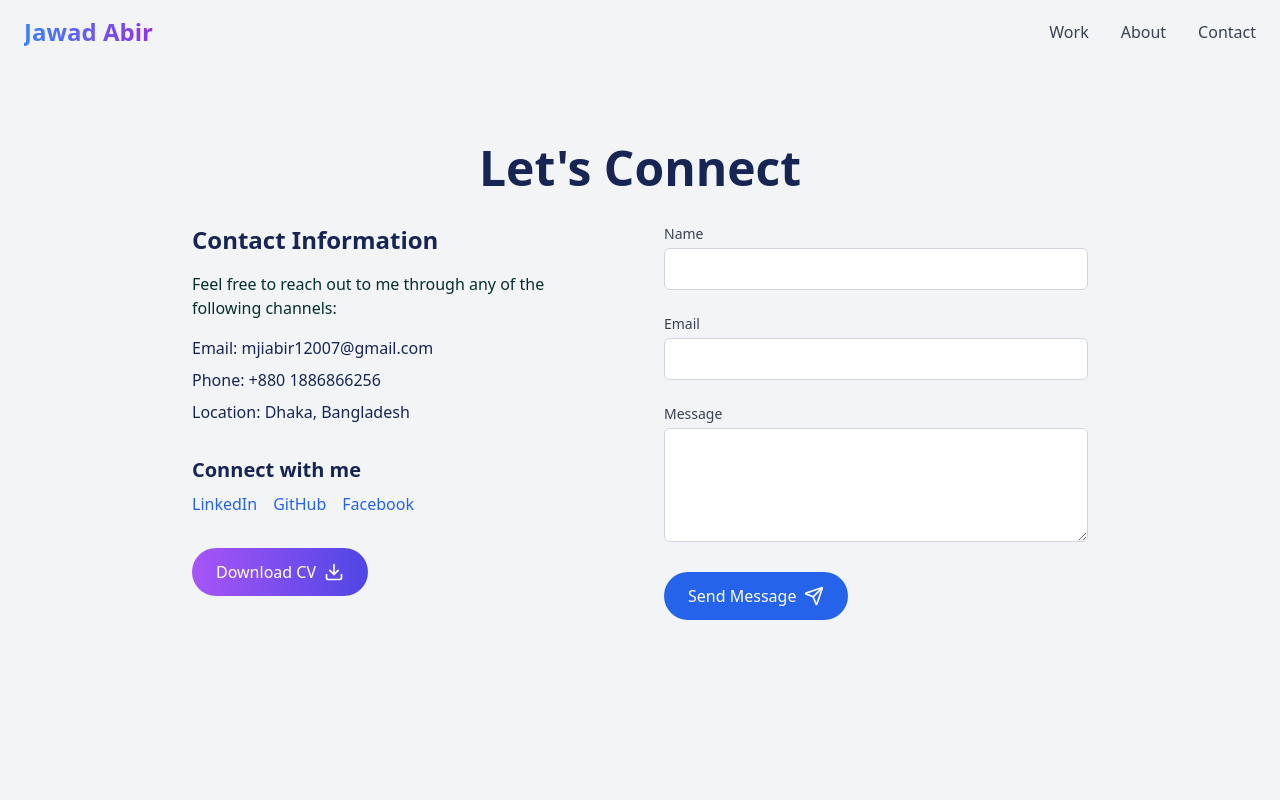
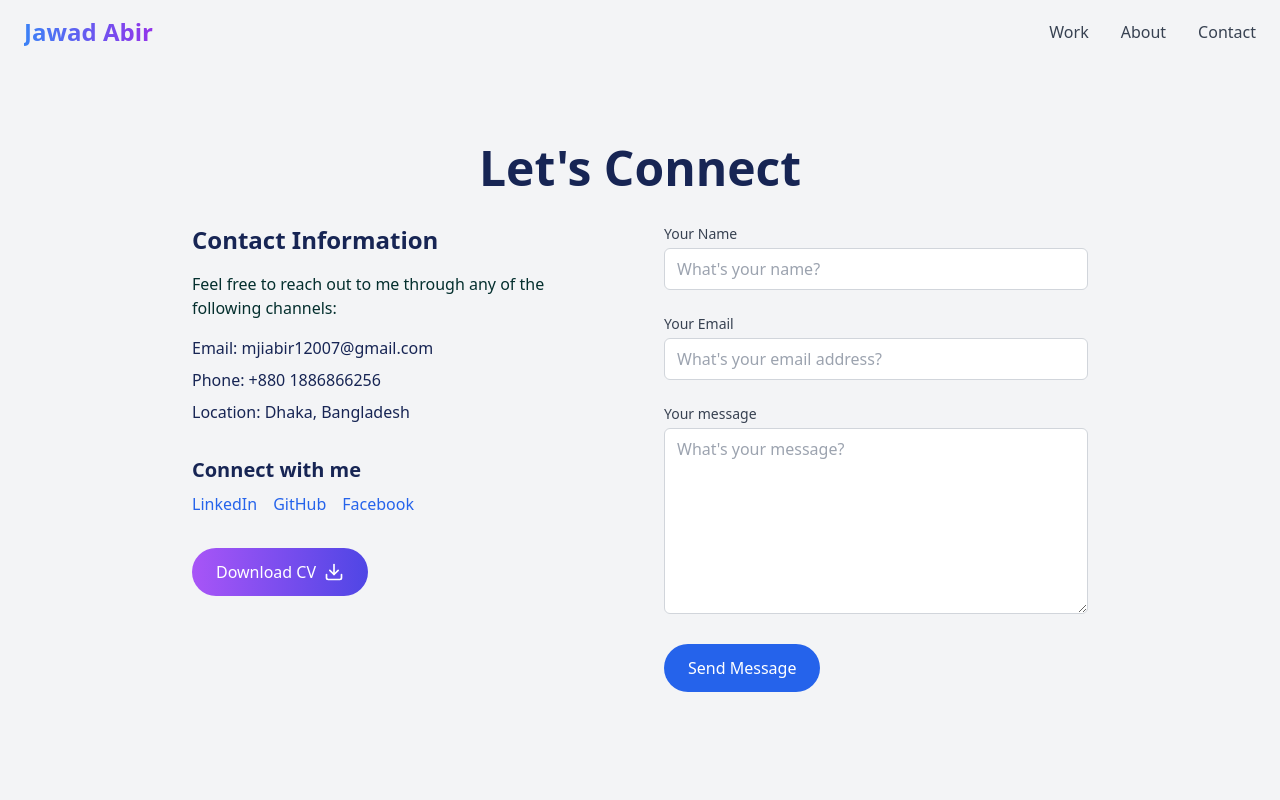
Before and after one commit to MJI-Abir/jawad-abir-portfolio, a Next.js app: page /contact in a window 1280 px wide. Shown: the top 800 px of the page. Built offline with nearby package versions, Linux system fonts and the light colour scheme.

Commit message:
implented the send_email functionality with EmailJS

```diff
--- a/package.json
+++ b/package.json
@@ -9,6 +9,7 @@
     "lint": "next lint"
   },
   "dependencies": {
+    "@emailjs/browser": "^4.4.1",
     "framer-motion": "^11.11.7",
     "lucide-react": "^0.451.0",
     "next": "14.2.15",
--- /dev/null
+++ b/src/app/components/LoadingSpinner.tsx
@@ -0,0 +1,11 @@
+import React from "react";
+
+const LoadingSpinner = () => {
+  return (
+    <div className="fixed inset-0 flex items-center justify-center bg-black bg-opacity-50 z-50">
+      <div className="animate-spin rounded-full h-32 w-32 border-t-2 border-b-2 border-white"></div>
+    </div>
+  );
+};
+
+export default LoadingSpinner;
--- a/src/app/contact/page.tsx
+++ b/src/app/contact/page.tsx
@@ -1,28 +1,65 @@
 "use client";
 
+import React, { useState } from "react";
+import emailjs from "@emailjs/browser";
+import LoadingSpinner from "../components/LoadingSpinner";
 import { motion } from "framer-motion";
-import { useState } from "react";
-import { Send, Download } from "lucide-react";
+import { Download } from "lucide-react";
 
+const Contact = () => {
+  const [form, setForm] = useState({
+    name: "",
+    email: "",
+    message: "",
+  });
+  const [loading, setLoading] = useState(false);
+  const [success, setSuccess] = useState(false);
+  const [error, setError] = useState<string | null>("");
 
-export default function Contact() {
-  const [name, setName] = useState("");
-  const [email, setEmail] = useState("");
-  const [message, setMessage] = useState("");
-
-  const handleSubmit = (e: React.FormEvent) => {
-    e.preventDefault();
-    // Handle form submission here
-    console.log({ name, email, message });
+  const handleChange = (e: { target: { name: any; value: any } }) => {
+    const { name, value } = e.target;
+    setForm({ ...form, [name]: value });
   };
 
   const handleDownloadCV = () => {
-    const link = document.createElement("a");
-    link.href = "/cv.pdf";
-    link.download = "Jawad_Abir_CV.pdf";
-    document.body.appendChild(link);
-    link.click();
-    document.body.removeChild(link);
+    window.open("/Jawad_Abir_CV.pdf");
+  };
+  const handleSubmit = (e: { preventDefault: () => void }) => {
+    e.preventDefault();
+    setLoading(true);
+    setError(null);
+    setSuccess(false);
+
+    // Replace these with your actual EmailJS service ID, template ID, and public key
+    emailjs
+      .send(
+        process.env.NEXT_PUBLIC_EMAILJS_SERVICE_ID ?? "", // Replace with your EmailJS service ID
+        process.env.NEXT_PUBLIC_EMAILJS_TEMPLATE_ID ?? "", // Replace with your EmailJS template ID
+        {
+          from_name: form.name,
+          to_name: "Jawad Abir",
+          from_email: form.email,
+          to_email: "iamjawadabir@gmail.com",
+          message: form.message,
+        },
+        process.env.NEXT_PUBLIC_EMAILJS_PUBLIC_KEY // Replace with your EmailJS public key
+      )
+      .then(() => {
+        setLoading(false);
+        setSuccess(true);
+
+        // Reset form
+        setForm({
+          name: "",
+          email: "",
+          message: "",
+        });
+      })
+      .catch((error) => {
+        setLoading(false);
+        setError("Something went wrong. Please try again.");
+        console.error("Error sending email:", error);
+      });
   };
 
   return (
@@ -33,6 +70,7 @@ export default function Contact() {
       transition={{ duration: 0.5 }}
       className="min-h-screen bg-gray-100 pt-20"
     >
+      {loading && <LoadingSpinner />}
       <div className="container mx-auto px-4 py-16">
         <motion.h1
           className="text-blue-950 text-5xl font-bold mb-8 text-center"
@@ -42,6 +80,18 @@ export default function Contact() {
         >
           Let's Connect
         </motion.h1>
+
+        {success && (
+          <div className="bg-green-500 text-white p-4 rounded-lg mb-6">
+            Thank you for your message! I will get back to you soon.
+          </div>
+        )}
+
+        {error && (
+          <div className="bg-red-500 text-white p-4 rounded-lg mb-6">
+            {error}
+          </div>
+        )}
 
         <div className="max-w-4xl mx-auto grid grid-cols-1 md:grid-cols-2 gap-12">
           <motion.div
@@ -109,31 +159,33 @@ export default function Contact() {
                 htmlFor="name"
                 className="text-gray-700 block text-sm font-medium mb-1"
               >
-                Name
+                Your Name
               </label>
               <input
                 type="text"
-                id="name"
-                value={name}
-                onChange={(e) => setName(e.target.value)}
+                name="name"
+                value={form.name}
+                onChange={handleChange}
+                placeholder="What's your name?"
+                className="text-blue-950 w-full px-3 py-2 border border-gray-300 rounded-md focus:outline-none focus:ring-2 focus:ring-blue-500"
                 required
-                className="text-blue-950 w-full px-3 py-2 border border-gray-300 rounded-md focus:outline-none focus:ring-2 focus:ring-blue-500"
               />
             </div>
             <div>
               <label
                 htmlFor="email"
-                className="block text-sm font-medium text-gray-700 mb-1"
+                className="text-gray-700 block text-sm font-medium mb-1"
               >
-                Email
+                Your Email
               </label>
               <input
                 type="email"
-                id="email"
-                value={email}
-                onChange={(e) => setEmail(e.target.value)}
+                name="email"
+                value={form.email}
+                onChange={handleChange}
+                placeholder="What's your email address?"
+                className="text-blue-950 w-full px-3 py-2 border border-gray-300 rounded-md focus:outline-none focus:ring-2 focus:ring-blue-500"
                 required
-                className="text-blue-950 w-full px-3 py-2 border border-gray-300 rounded-md focus:outline-none focus:ring-2 focus:ring-blue-500"
               />
             </div>
             <div>
@@ -141,29 +193,33 @@ export default function Contact() {
                 htmlFor="message"
                 className="block text-sm font-medium text-gray-700 mb-1"
               >
-                Message
+                Your message
               </label>
               <textarea
-                id="message"
-                value={message}
-                onChange={(e) => setMessage(e.target.value)}
+                rows={7}
+                name="message"
+                value={form.message}
+                onChange={handleChange}
+                placeholder="What's your message?"
+                className="text-blue-950 w-full px-3 py-2 border border-gray-300 rounded-md focus:outline-none focus:ring-2 focus:ring-blue-500"
                 required
-                rows={4}
-                className="text-blue-950 w-full px-3 py-2 border border-gray-300 rounded-md focus:outline-none focus:ring-2 focus:ring-blue-500"
-              ></textarea>
+              />
             </div>
+
             <motion.button
               type="submit"
               className="bg-blue-600 text-white px-6 py-3 rounded-full hover:bg-blue-700 transition duration-300 flex items-center justify-center"
               whileHover={{ scale: 1.05 }}
               whileTap={{ scale: 0.95 }}
+              disabled={loading}
             >
-              Send Message
-              <Send className="ml-2 h-5 w-5" />
+              {loading ? "Sending..." : "Send Message"}
             </motion.button>
           </motion.form>
         </div>
       </div>
     </motion.div>
   );
-}
+};
+
+export default Contact;
```
Also changed, not shown: 1 other file (tests, documents, lock files or other folders).
